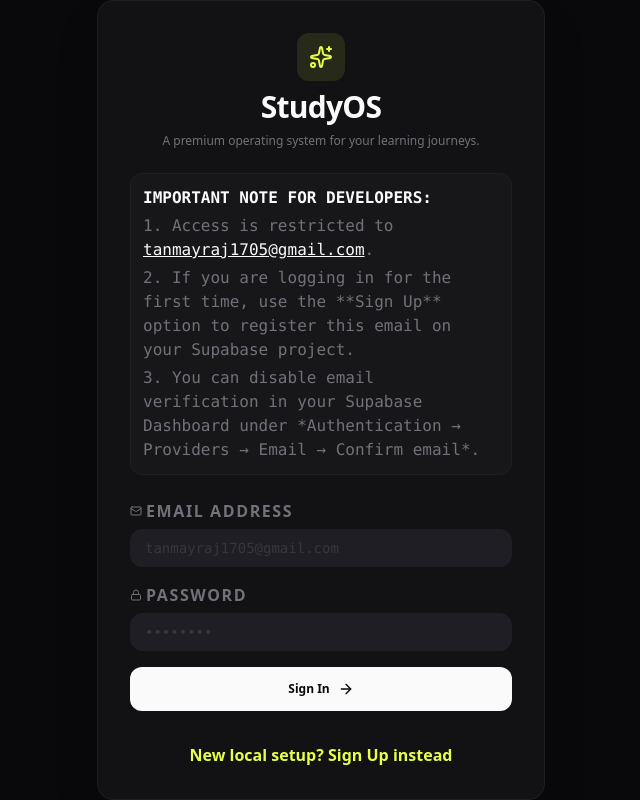
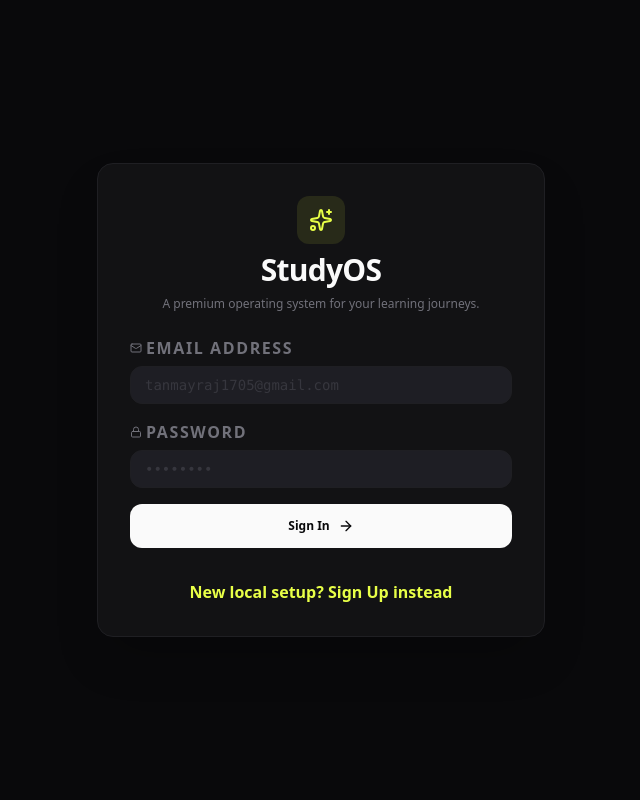
Before and after one commit to tanmayrajDTU/StudyOS, a Next.js app: page /login in a window 1280 px wide. Shown: the whole page, without its empty margins (319-959 px from the left). Built offline with nearby package versions, Linux system fonts and the light colour scheme.

Commit message:
remove notes from sign in page

```diff
--- a/src/app/login/page.tsx
+++ b/src/app/login/page.tsx
@@ -83,20 +83,6 @@
           </p>
         </div>
 
-        {/* Info / Restriction Alerts */}
-        <div className="bg-secondary/40 border border-border rounded-xl p-3 text-4xs font-mono leading-normal text-muted-foreground space-y-1">
-          <p className="font-extrabold uppercase text-foreground">Important Note for Developers:</p>
-          <p>
-            1. Access is restricted to <span className="text-foreground underline">tanmayraj1705@gmail.com</span>.
-          </p>
-          <p>
-            2. If you are logging in for the first time, use the **Sign Up** option to register this email on your Supabase project.
-          </p>
-          <p>
-            3. You can disable email verification in your Supabase Dashboard under *Authentication → Providers → Email → Confirm email*.
-          </p>
-        </div>
-
         {/* Success / Error Banners */}
         {errorMsg && (
           <div className="rounded-lg bg-destructive/10 p-3 text-2xs text-destructive border border-destructive/20 text-center animate-in fade-in duration-200">
```
